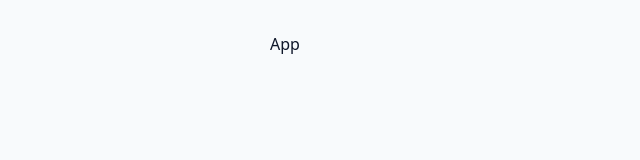
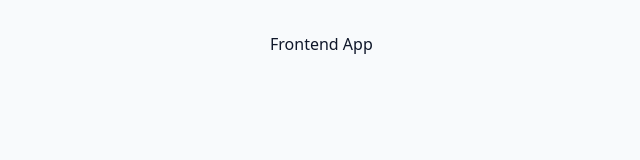
Before and after one commit to amirrahi29/springboot-react-mono-repo-argocd-azure-deployment-, a React (Vite) app in the folder frontend/: page / in a window 1280 px wide. Shown: the top 160 px of the page, without its empty margins (34-674 px from the left). Built offline with nearby package versions, Linux system fonts and the light colour scheme.

Commit message:
first commit

```diff
--- a/frontend/src/App.tsx
+++ b/frontend/src/App.tsx
@@ -1,3 +1,3 @@
 export default function App() {
-  return <div>App</div>;
+  return <div>Frontend App</div>;
 }
--- a/frontend/tsconfig.json
+++ b/frontend/tsconfig.json
@@ -15,8 +15,7 @@
     "noUnusedLocals": true,
     "noUnusedParameters": true,
     "noFallthroughCasesInSwitch": true,
-    "noUncheckedSideEffectImports": true,
-    "types": ["vitest/globals"]
+    "noUncheckedSideEffectImports": true
   },
   "include": ["src"]
 }
```
Also changed, not shown: frontend/src/test/setup.ts (deleted, +0 -1 lines), 1 other file (tests, documents, lock files or other folders).
